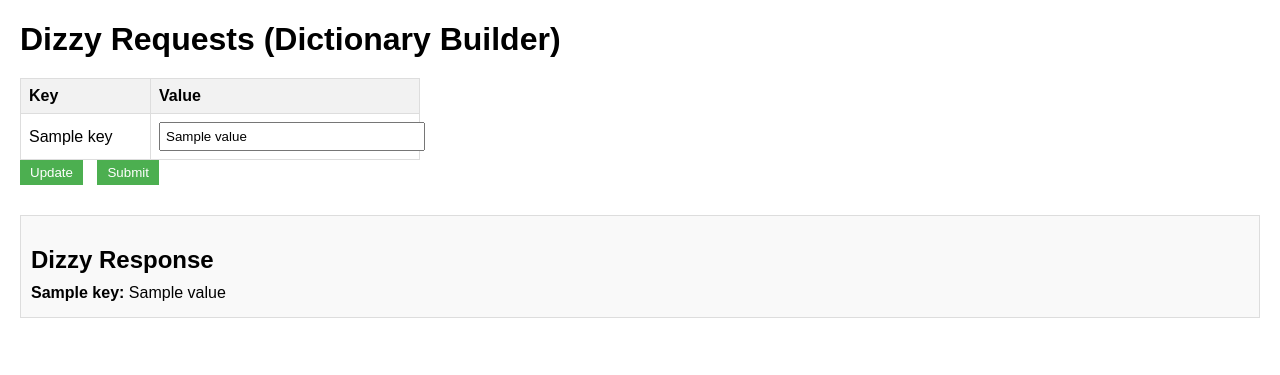
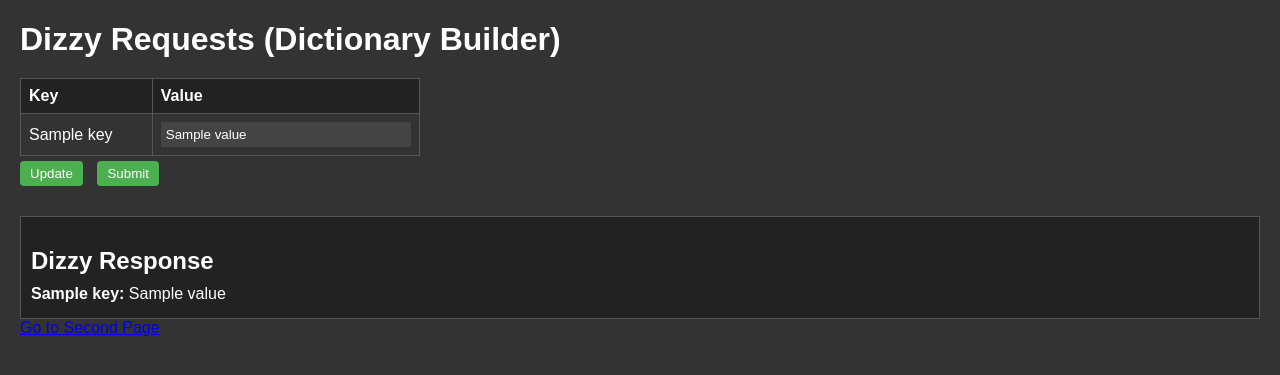
Before and after one commit to GRAYgoose124/dazzle, a Django app: template images/web/app/dict_builder/templates/dict_builder.html in a window 1280 px wide. Shown: the top 375 px of the page. Run offline with Django 4.2, Linux system fonts and the light colour scheme; the template is opened without the code that fills it: most values are stand-ins (such as "Sample title", 1, 10 or a date in 2020).

Commit message:
dict_builder css stuff

```diff
--- a/images/web/app/dazzlesite/urls.py
+++ b/images/web/app/dazzlesite/urls.py
@@ -19,11 +19,13 @@
 from django.conf.urls.static import static
 
 from dazzlesite.views import dizzy
-from dict_builder.views import dict_builder
+from dict_builder.views import dict_builder, second_page
 
 urlpatterns = [
     path("admin/", admin.site.urls),
     # simple call to dizzy-request.py
     path("dizzy/", dizzy.request, name="dizzy"),
+    # dictbuilder app
     path("dict-builder/", dict_builder, name="dict_builder"),
+    path("dict-builder/second/", second_page, name="second_page"),
 ] + static(settings.STATIC_URL, document_root=settings.STATIC_ROOT)
--- a/images/web/app/dict_builder/static/dict_builder.css
+++ b/images/web/app/dict_builder/static/dict_builder.css
@@ -1,10 +1,23 @@
+button[type="submit"] {
+    padding: 8px 16px;
+    background-color: #4CAF50;
+    color: #fff;
+    border: none;
+    border-radius: 4px;
+    cursor: pointer;
+    margin-right: 10px;
+}
+
 body {
     font-family: Arial, sans-serif;
     margin: 20px;
+    background-color: #333;
+    color: #fff;
 }
 
 h1 {
     margin-bottom: 20px;
+    color: #fff;
 }
 
 table {
@@ -14,18 +27,22 @@
 
 th,
 td {
-    border: 1px solid #ddd;
+    border: 1px solid #555;
     padding: 8px;
     text-align: left;
+    color: #fff;
 }
 
 th {
-    background-color: #f2f2f2;
+    background-color: #222;
 }
 
 input[type="text"] {
-    width: 100%;
+    width: 96%;
     padding: 5px;
+    background-color: #444;
+    color: #fff;
+    border: 0px solid #555;
 }
 
 button[type="submit"] {
@@ -35,17 +52,19 @@
     border: none;
     cursor: pointer;
     margin-right: 10px;
+    margin-top: 5px;
 }
 
 .dizzy-stats {
     margin-top: 30px;
     padding: 10px;
-    border: 1px solid #ddd;
-    background-color: #f9f9f9;
+    border: 1px solid #555;
+    background-color: #222;
 }
 
 .dizzy-stats h2 {
     margin-bottom: 10px;
+    color: #fff;
 }
 
 .dizzy-stats ul {
@@ -56,4 +75,19 @@
 
 .dizzy-stats li {
     margin-bottom: 5px;
+    color: #fff;
 }
+
+.footer {
+    margin-top: 20px;
+    text-align: right;
+}
+
+.footer a {
+    color: #fff;
+    text-decoration: none;
+}
+
+.footer a:hover {
+    text-decoration: underline;
+}
--- a/images/web/app/dict_builder/templates/dict_builder.html
+++ b/images/web/app/dict_builder/templates/dict_builder.html
@@ -10,7 +10,6 @@
 
 <body>
     <h1>Dizzy Requests (Dictionary Builder)</h1>
-
     <form method="post" action="{% url 'dict_builder' %}">
         {% csrf_token %}
 
@@ -41,6 +40,8 @@
         </ul>
     </div>
     {% endif %}
+
+    <a href="{% url 'second_page' %}">Go to Second Page</a>
 </body>
 
 </html>
```
Also changed, not shown: images/web/app/dict_builder/templates/second_page.html (added, +13 -0 lines), images/web/app/dict_builder/views.py (+7 -0 lines), README.md.
